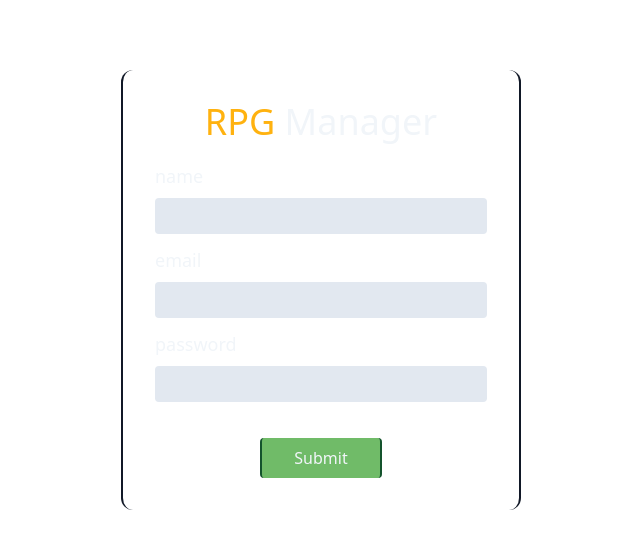
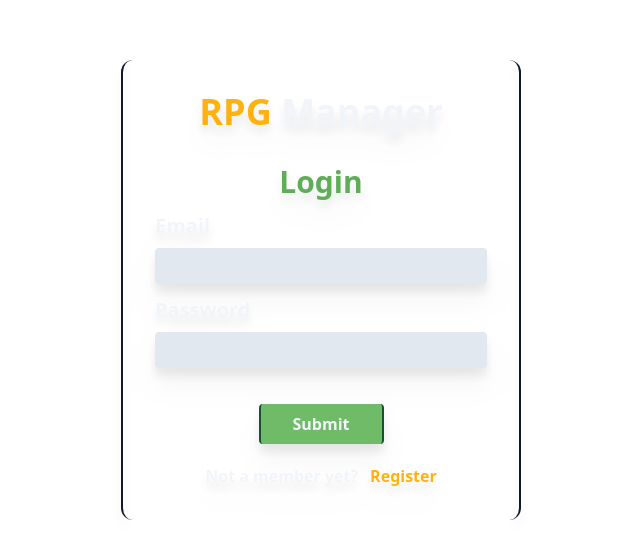
Before and after one commit to Definitely-Human/rpgmanager-client, a React (Vite) app in the folder react-app/: page /auth in a window 1280 px wide. Shown: the part 110-668 px from the top of the page, without its empty margins (319-959 px from the left). Built offline with nearby package versions, Linux system fonts and the light colour scheme.

Commit message:
Added login/register change and field logic.

```diff
--- a/react-app/src/components/FormRow.jsx
+++ b/react-app/src/components/FormRow.jsx
@@ -1,7 +1,10 @@
 const FormRow = ({ type, name, value, handleChange, labeText }) => {
     return (
         <div>
-            <label htmlFor={name} className="cursor-pointer block mb-2 text-lg">
+            <label
+                htmlFor={name}
+                className="cursor-pointer block mb-2 text-xl capitalize"
+            >
                 {name}
             </label>
             <input
@@ -10,7 +13,7 @@ const FormRow = ({ type, name, value, handleChange, labeText }) => {
                 value={value}
                 id={name}
                 onChange={handleChange}
-                className="h-9 rounded bg-slate-200 w-full"
+                className="h-9 rounded bg-slate-200 w-full text-gray-900 px-3 text-lg focus:outline-none focus:ring focus:ring-secondary-600"
             />
         </div>
     );
--- a/react-app/src/components/Logo.jsx
+++ b/react-app/src/components/Logo.jsx
@@ -1,6 +1,6 @@
 const Logo = () => {
     return (
-        <h1 className="text-4xl text-slate-100 mb-2">
+        <h1 className="font-semibold text-4xl text-slate-100 mb-2">
             <span className="text-primary">RPG</span> Manager
         </h1>
     );
--- a/react-app/src/pages/Register.jsx
+++ b/react-app/src/pages/Register.jsx
@@ -2,7 +2,7 @@ import { useState, useEffect } from "react";
 import { Logo, FormRow } from "../components";
 
 const initialState = {
-    name: "",
+    username: "",
     email: "",
     password: "",
     isMember: true,
@@ -12,29 +12,44 @@ const Register = () => {
     const [values, setValues] = useState(initialState);
 
     const handleChange = (e) => {
-        console.log(e.target);
+        const name = e.target.name;
+        const value = e.target.value;
+        setValues({ ...values, [name]: value });
     };
 
     const handleSubmit = (e) => {
         e.preventDefault();
-        console.log(e.target);
+        const { username, email, password, isMember } = values;
+        if (!email || !password || (!isMember && !username)) {
+            console.log("Please fill out all fields.");
+        }
     };
+
+    const toggleMember = () => {
+        setValues({ ...values, isMember: !values.isMember });
+    };
+
     return (
-        <main className="h-screen grid items-center dark:bg-gray-blue-900 text-slate-100">
+        <main className="font-semibold h-screen grid items-center dark:bg-gray-blue-900 text-slate-100 min-h-[600px]">
             <form
                 onSubmit={handleSubmit}
-                className="w-[400px] dark:bg-gray-blue-700 border-gray-900 border-x-2 mx-auto p-8 rounded-xl flex flex-col gap-3"
+                className="w-[400px] dark:bg-gray-blue-700 border-gray-900 border-x-2 mx-auto p-8 rounded-xl flex flex-col gap-3 drop-shadow-xl"
             >
                 <div className=" place-self-center ">
                     <Logo />
                 </div>
+                <h3 className="place-self-center text-3xl text-secondary-400 mt-3">
+                    {values.isMember ? "Login" : "Register"}
+                </h3>
                 {/* Email field */}
-                <FormRow
-                    type="text"
-                    name="name"
-                    value={values.name}
-                    handleChange={handleChange}
-                />
+                {!values.isMember && (
+                    <FormRow
+                        type="text"
+                        name="username"
+                        value={values.username}
+                        handleChange={handleChange}
+                    />
+                )}
                 {/* Email field */}
                 <FormRow
                     type="email"
@@ -55,6 +70,18 @@ const Register = () => {
                 >
                     Submit
                 </button>
+                <p className="place-self-center mt-2">
+                    {values.isMember
+                        ? "Not a member yet?"
+                        : "Already a member?"}
+                    <button
+                        type="button"
+                        onClick={toggleMember}
+                        className="text-primary pl-3"
+                    >
+                        {values.isMember ? "Register" : "Login"}
+                    </button>
+                </p>
             </form>
         </main>
     );
```
